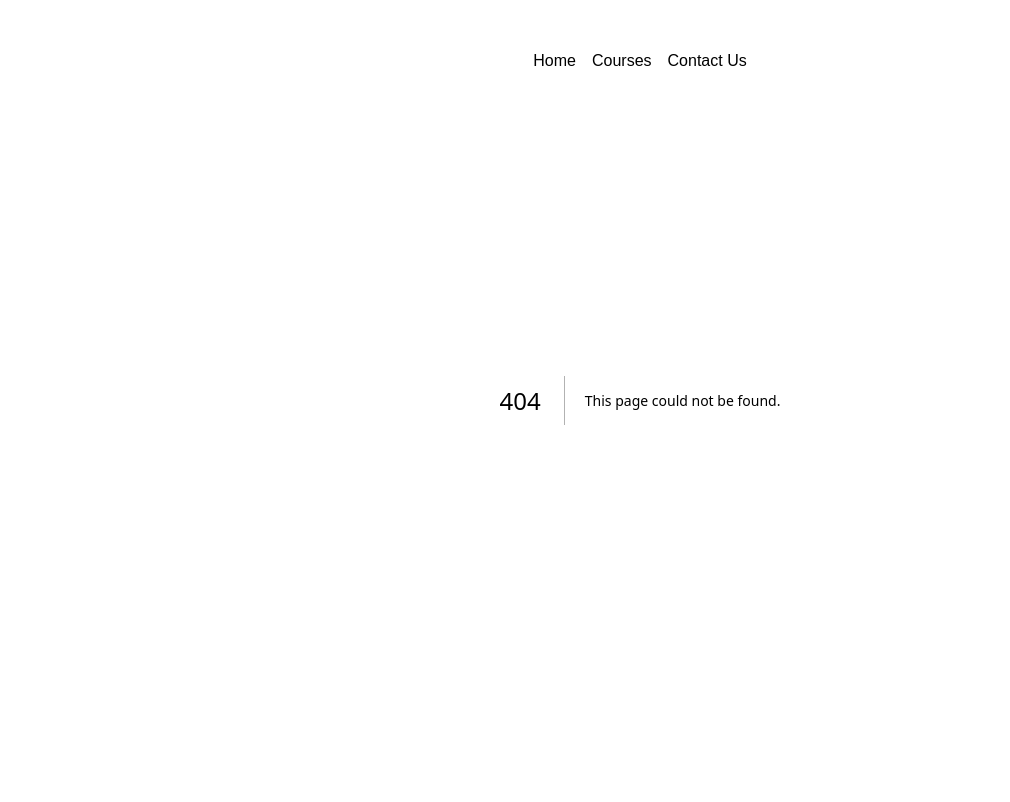
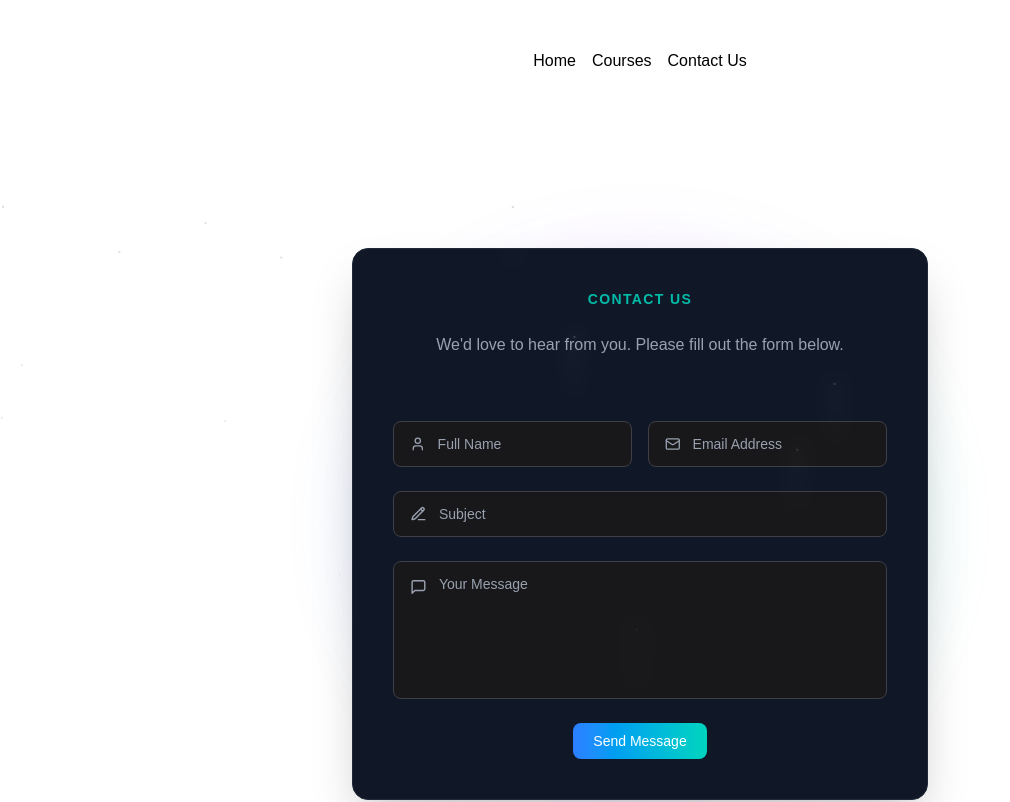
Before and after one commit to ashfaq9958/music-next-app, a Next.js app: page /contact in a window 1280 px wide. Before the commit this address had no page. Shown: the top 802 px of the page, without its empty margins (0-1010 px from the left). Built offline with nearby package versions, Linux system fonts and the light colour scheme.

Commit message:
contactus

```diff
--- /dev/null
+++ b/app/contact/page.tsx
@@ -0,0 +1,86 @@
+import { Mail, User, MessageSquare, PencilLine } from "lucide-react";
+import { Button } from "@/components/ui/moving-border";
+import { Meteors } from "@/components/ui/meteors";
+
+export default function ContactUs() {
+  return (
+    <>
+      <section className="min-h-screen  text-white px-4 py-16 flex items-center justify-center mt-15">
+        <div className="min-h-screen w-full flex items-center justify-center  px-4 py-12">
+          <div className="relative max-w-xl w-full">
+            {/* Glowing Gradient Background */}
+            <div className="absolute inset-0 scale-[0.85] transform rounded-full bg-gradient-to-r from-blue-500 via-purple-500 to-teal-400 blur-3xl opacity-30" />
+
+            {/* Main Card */}
+            <div className="relative z-10 rounded-2xl border border-gray-800 bg-gray-900 p-6 sm:p-10 shadow-2xl flex flex-col gap-6">
+              {/* Icon */}
+              <h2 className="text-sm font-semibold text-teal-500 tracking-widest uppercase text-center">
+                Contact Us{" "}
+              </h2>
+
+              {/* Heading */}
+              <p className="text-center text-gray-400 text-sm sm:text-base mb-10">
+                We'd love to hear from you. Please fill out the form below.
+              </p>
+
+              {/* Description */}
+              <form className="space-y-6">
+                {/* Name & Email */}
+                <div className="flex flex-col sm:flex-row gap-4">
+                  <div className="flex items-center bg-zinc-900 rounded-lg border border-zinc-700 px-4 py-3 w-full focus-within:border-cyan-500 transition">
+                    <User className="text-gray-400 mr-3" size={18} />
+                    <input
+                      type="text"
+                      placeholder="Full Name"
+                      className="bg-transparent outline-none text-white w-full placeholder-gray-400 text-sm"
+                    />
+                  </div>
+                  <div className="flex items-center bg-zinc-900 rounded-lg border border-zinc-700 px-4 py-3 w-full focus-within:border-cyan-500 transition">
+                    <Mail className="text-gray-400 mr-3" size={18} />
+                    <input
+                      type="email"
+                      placeholder="Email Address"
+                      className="bg-transparent outline-none text-white w-full placeholder-gray-400 text-sm"
+                    />
+                  </div>
+                </div>
+
+                {/* Subject */}
+                <div className="flex items-center bg-zinc-900 rounded-lg border border-zinc-700 px-4 py-3 focus-within:border-cyan-500 transition">
+                  <PencilLine className="text-gray-400 mr-3" size={18} />
+                  <input
+                    type="text"
+                    placeholder="Subject"
+                    className="bg-transparent outline-none text-white w-full placeholder-gray-400 text-sm"
+                  />
+                </div>
+
+                {/* Message */}
+                <div className="flex items-start bg-zinc-900 rounded-lg border border-zinc-700 px-4 py-3 focus-within:border-cyan-500 transition">
+                  <MessageSquare
+                    className="text-gray-400 mr-3 mt-1"
+                    size={18}
+                  />
+                  <textarea
+                    placeholder="Your Message"
+                    className="bg-transparent outline-none text-white w-full placeholder-gray-400 h-28 resize-none text-sm"
+                  ></textarea>
+                </div>
+
+                {/* Submit Button */}
+                <div className="text-center">
+                  <button className="self-start rounded-lg bg-gradient-to-r from-blue-500 to-teal-400 px-5 py-2 text-sm font-medium text-white transition hover:brightness-110" >
+                    Send Message
+                  </button>
+                </div>
+              </form>
+
+              {/* Meteor Effect */}
+              <Meteors number={20} />
+            </div>
+          </div>
+        </div>
+      </section>
+    </>
+  );
+}
--- a/app/globals.css
+++ b/app/globals.css
@@ -16,6 +16,7 @@
   --font-mono: var(--font-geist-mono);
   --animate-spotlight: spotlight 2s ease 0.75s 1 forwards;
   --animate-scroll: scroll var(--animation-duration, 40s) var(--animation-direction, forwards) linear infinite;
+  --animate-meteor-effect: meteor 5s linear infinite;
 }
 
 @media (prefers-color-scheme: dark) {
@@ -48,3 +49,17 @@ body {
     transform: translate(calc(-50% - 0.5rem));
   }
 }
+
+@keyframes meteor {
+  0% {
+    transform: rotate(215deg) translateX(0);
+    opacity: 1;
+  }
+  70% {
+    opacity: 1;
+  }
+  100% {
+    transform: rotate(215deg) translateX(-500px);
+    opacity: 0;
+  }
+}
--- /dev/null
+++ b/components/ui/meteors.tsx
@@ -0,0 +1,73 @@
+"use client";
+
+import { cn } from "@/lib/utils";
+import { motion } from "framer-motion";
+import React from "react";
+
+export const Meteors = ({
+  number = 20,
+  className,
+}: {
+  number?: number;
+  className?: string;
+}) => {
+  const meteors = new Array(number).fill(true);
+
+  return (
+    <motion.div
+      initial={{ opacity: 0 }}
+      animate={{ opacity: 1 }}
+      transition={{ duration: 0.8 }}
+      aria-hidden="true"
+      className={cn(
+        "pointer-events-none fixed inset-0 z-0 overflow-hidden", // full-screen overlay
+        className
+      )}
+    >
+      {meteors.map((_, idx) => {
+        const positionPercent = Math.random() * 100; // random horizontal spread
+        const delay = Math.random() * 5;
+        const duration = Math.random() * 5 + 5;
+        const size = Math.random() * 0.5 + 0.75; // scale effect
+
+        return (
+          <span
+            key={`meteor-${idx}`}
+            className={cn(
+              "absolute h-0.5 w-0.5 rotate-45 rounded-full bg-slate-400 shadow-[0_0_6px_1px_rgba(255,255,255,0.1)]",
+              "after:absolute after:top-1/2 after:left-0 after:h-[1px] after:w-[60px] after:-translate-y-1/2 after:transform after:bg-gradient-to-r after:from-white after:to-transparent after:blur-sm"
+            )}
+            // style={{
+            //   top: "-60px",
+            //   left: `${positionPercent}%`,
+            //   transform: `scale(${size})`,
+            //   animation: `meteor-fall linear ${duration}s ${delay}s infinite`,
+            // }}
+
+            style={{
+              top: "-40px", // Start above the container
+              left: `${positionPercent}%`,
+              // transform: `scale(${size})`,
+              animationDelay: Math.random() * 5 + "s", // Random delay between 0-5s
+              animation: `meteor-fall linear ${duration}s ${delay}s infinite`, // Keep some randomness in duration
+            }}
+          />
+        );
+      })}
+
+      {/* Meteor fall animation keyframes */}
+      <style jsx>{`
+        @keyframes meteor-fall {
+          0% {
+            transform: translateY(0) translateX(0) rotate(45deg);
+            opacity: 0.7;
+          }
+          100% {
+            transform: translateY(120vh) translateX(10vw) rotate(45deg);
+            opacity: 0;
+          }
+        }
+      `}</style>
+    </motion.div>
+  );
+};
```
